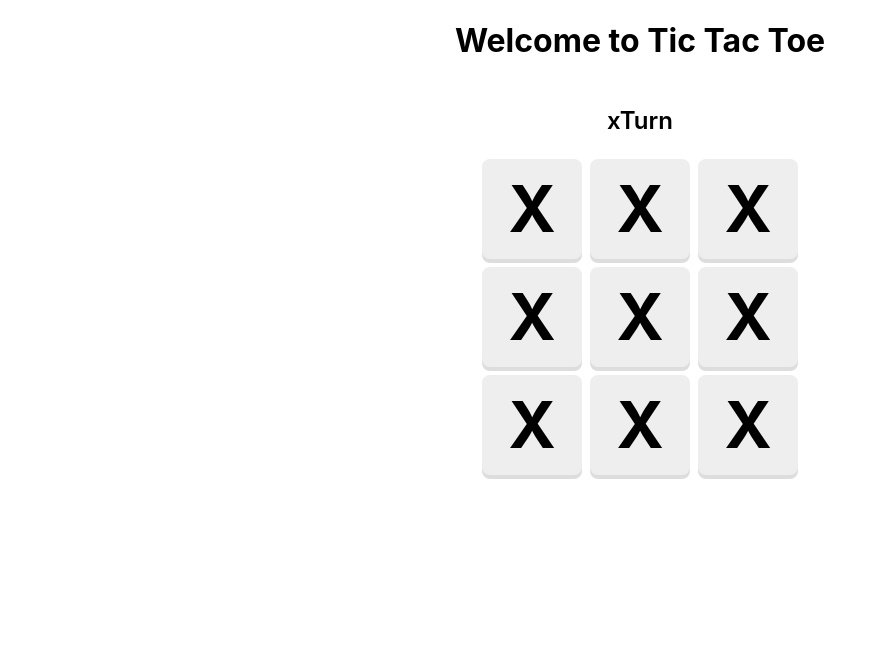
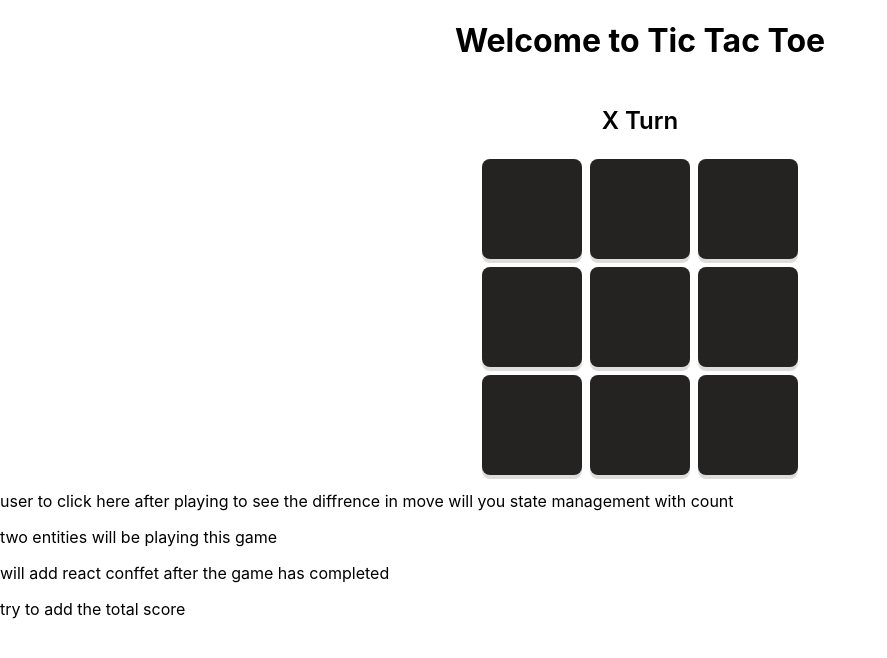
Before and after one commit to RSimmz98/TicTacToe, a Next.js app: page / in a window 1280 px wide. Shown: the top 658 px of the page, without its empty margins (0-887 px from the left). Built offline with nearby package versions, Linux system fonts and the light colour scheme.

Commit message:
updated the functionality

```diff
--- a/pages/index.js
+++ b/pages/index.js
@@ -4,25 +4,56 @@ import { useState } from "react";
 
 export default function Home () {
 
+  const [xTurn, setXturn] = useState(true)
+  const [boardData, setBoardData] = useState( {
+    0: "",
+    1: "",
+    2: "",
+    3: "",
+    4: "",
+    5: "",
+    7: "",
+    8: "",
+  });
+
+  const updateBoardData = (idx) => {
+    if(!boardData[idx]){
+      //checking whether our index is empty or not
+      let value = xTurn == true ? "X" : "O"
+      setBoardData ({ ...boardData, [idx]: value })
+      setXturn(!xTurn)
+    }
+  }
+
   return (
      <div>
       <h1>Welcome to Tic Tac Toe </h1>
      <div className="game">
        <div className="game-menu">
-        <p>xTurn</p>
+        <p>{ xTurn=== true ? "X Turn" : "O Turn"}</p>
        </div>
        <div className="game-board">
         {[...Array(9)].map((v, idx) => {
           return (
             <div
               key={idx}
-              className="square">
-                X
+              className="square"
+              onClick = { () => {
+                updateBoardData(idx)
+              }}>
+                {boardData[idx]}
             </div>
           )
         })}
        </div>
      </div>
+      <p>user to click here after playing to see the diffrence in move will you state management with count </p>
+      <p>two entities will be playing this game </p>
+      <p>will add react conffet after the game has completed </p>
+      <p>try to add the total score</p>
      </div>
   );
 }
+// users moves at after playing
+
+// dont forget to add ticking time to show how many minutes they have beeen playing . the time should be at the bottom
--- a/styles/globals.css
+++ b/styles/globals.css
@@ -48,7 +48,7 @@ h1 {
 }
 
 .square {
-  background-color: #eee;
+  background-color: rgb(37, 34, 34);
   border-radius: 8px;
   box-shadow: 0px 4px #ddd;
   text-align: center;
@@ -57,5 +57,5 @@ h1 {
   font-weight: bold;
   width: 100px;
   height: 100px;
-  cursor: pointer;
+  cursor: po;
 }
```
